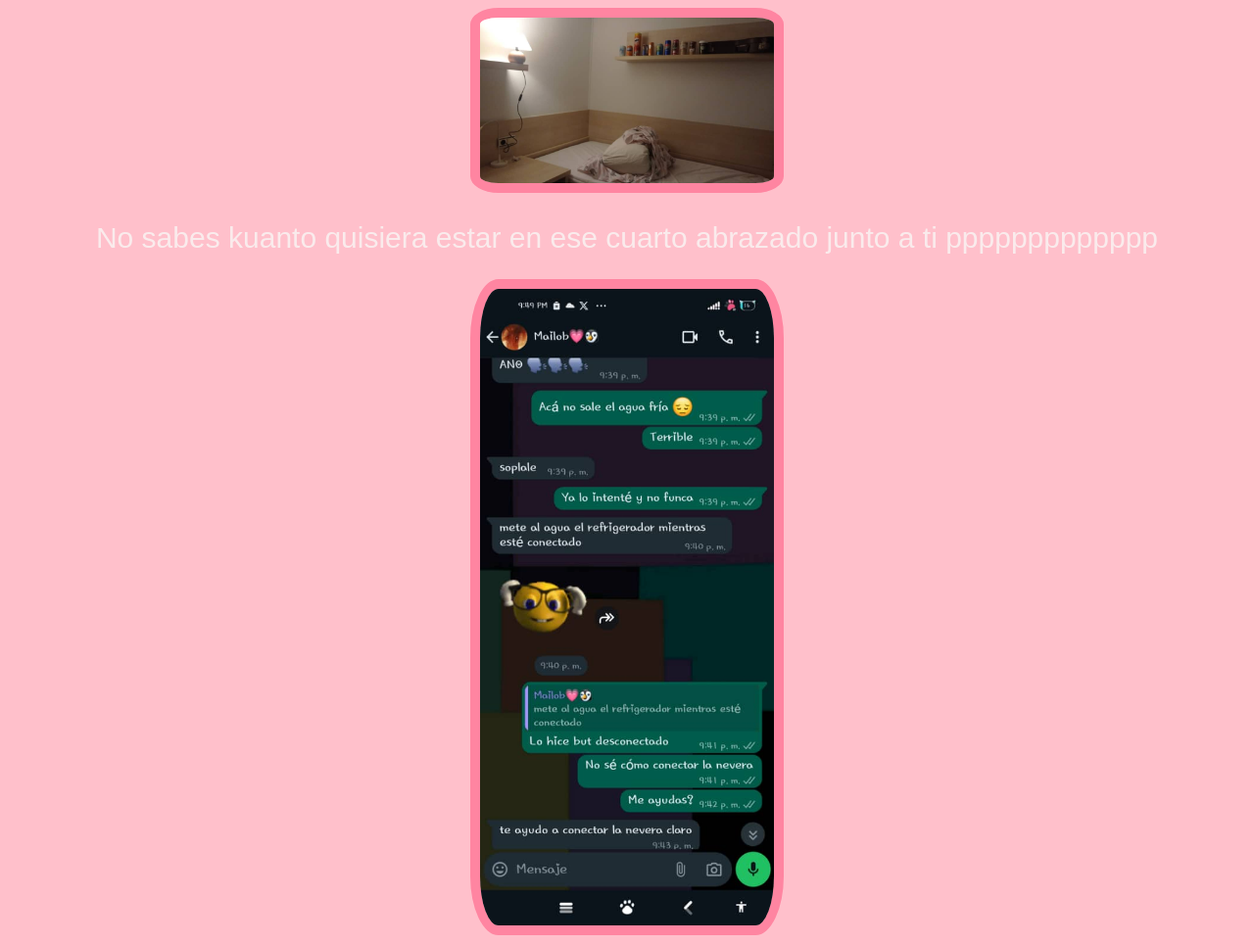
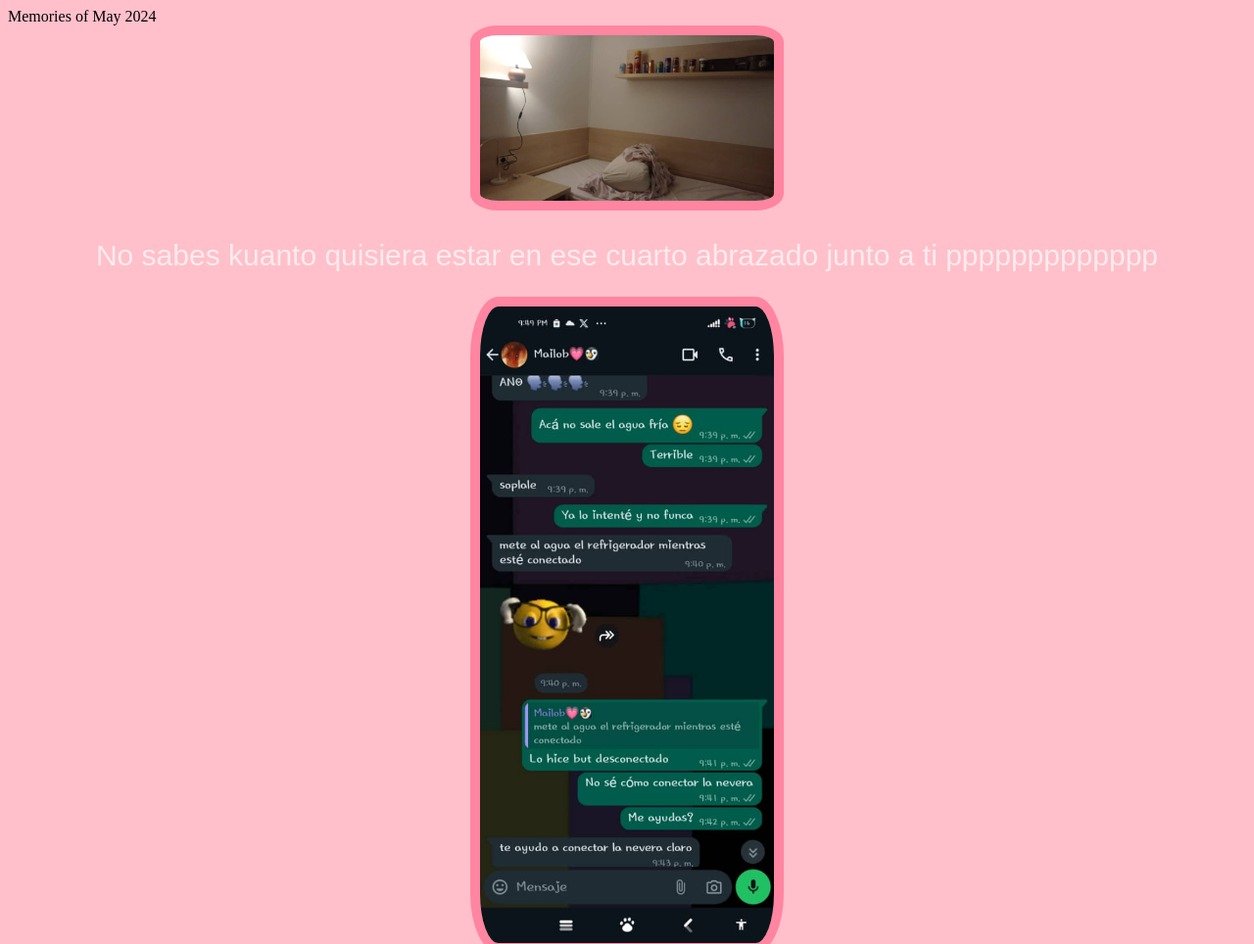
Before and after one commit to Angits/angits.github.io, a plain HTML site: page months/may.html in a window 1280 px wide. Shown: the top 964 px of the page at 98% size. Drawn offline with Linux system fonts and the light colour scheme.

Commit message:
Update may.html

```diff
--- a/months/may.html
+++ b/months/may.html
@@ -8,7 +8,7 @@
     <link rel="stylesheet" href="/css/styles.css" />
   </head>
   <body>
-    <h id="Subir"></h>
+    <h id="Subir">Memories of May 2024</h>
     <div class="div-img">
       <img class="st-img" src="/img/months/may/IMG-20240503-WA0007.jpg" />
     </div>
```
